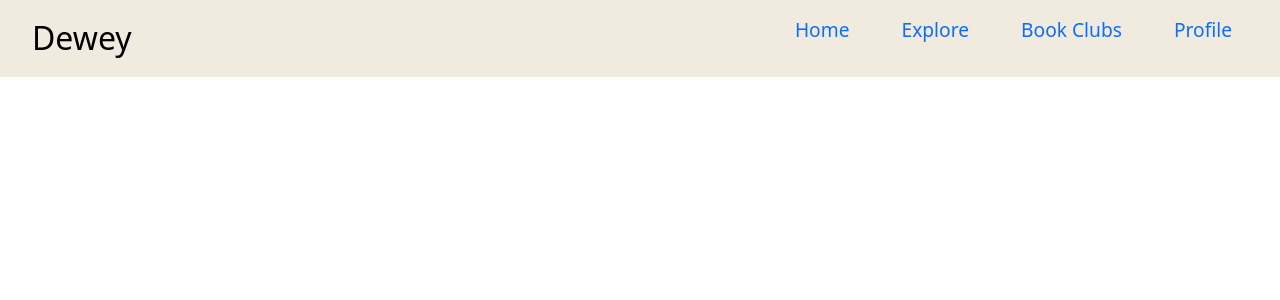
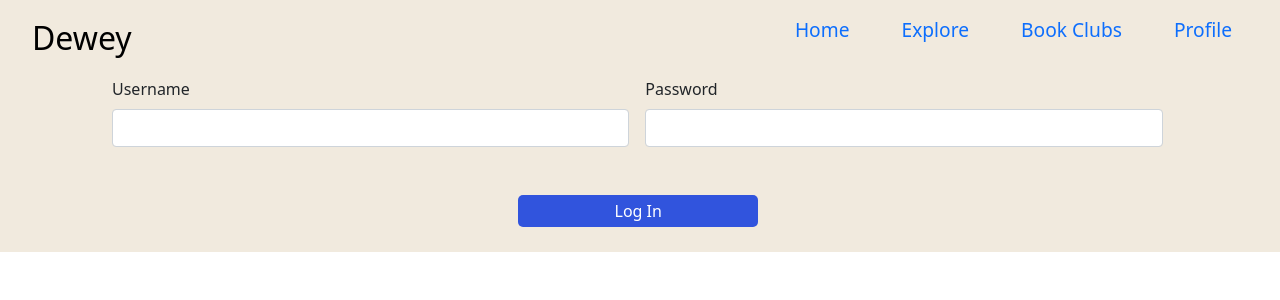
Before and after one commit to MitchA29/CapstoneFrontend, a React (Create React App) app: page /login in a window 1280 px wide. Shown: the top 300 px of the page. Built offline with nearby package versions, Linux system fonts and the light colour scheme.

Commit message:
Added Profile and LogIn components.

```diff
--- a/src/components/App.jsx
+++ b/src/components/App.jsx
@@ -6,31 +6,29 @@ import NavBar from "./NavBar/NavBar";
 import jwtDecode from "jwt-decode";
 import LandingPage from "./LandingPage/LandingPage"
 import SignUp from "./SignUp/SignUp";
+import LogIn from "./LogIn/LogIn";
+import Profile from "./Profile/Profile";
 
 class App extends Component {
     constructor(props){
         super(props);
-        this.state = {
-            user:''
-    }
+        this.state = { };
 }
 
     componentDidMount(){
         const jwt = localStorage.getItem('token');
         try{
             const user = jwtDecode(jwt)
-            this.setState({
-                user
-            });
+            this.setState({user});
         } catch {
             console.log('hi')
         }
     }
 
-    // showProdcuts = async()=>{
-    //     let response = await axios.get(`https://localhost:44394/api/products/`)
-    //     console.log(response)
-    // }
+    showStories = async()=>{
+        let response = await axios.get(`http://127.0.0.1:8000/api/stories/all/`)
+        console.log(response)
+    }
 
     render(){
         const user = this.state.user;
@@ -39,8 +37,10 @@ class App extends Component {
                 <NavBar user = {user} />
                 <div>
                     <Routes>
-                        <Route path="/" exact element={<LandingPage/>} />
+                        <Route path="/" element={<LandingPage/>} />
                         <Route path="/signup/" exact element={<SignUp/>} />
+                        <Route path="/login/" exact element={<LogIn/>} />
+                        <Route path="/profile/" exact element={<Profile/>} />
 
                     </Routes>
               </div>
--- a/src/components/LandingPage/LandingPage.jsx
+++ b/src/components/LandingPage/LandingPage.jsx
@@ -1,18 +1,33 @@
 import React from 'react';
 import "./LandingPage.css"
 import { NavLink } from "react-router-dom";
+import axios from 'axios';
 import { Link } from "react-router-dom";
 
 const LandingPage = (props)=>{
+    let handleSubmitLogIn = async (event) => {
+        event.preventDefault();
+        let response = await axios.post("http://127.0.0.1:8000/api/auth/login/");
+        console.log(response.data);
+        localStorage.setItem("token", response.data.access);
+        window.location = "/login/";
+    }
+    let handleSubmitSignUp = async (event) => {
+        event.preventDefault();
+        let response = await axios.post("http://127.0.0.1:8000/api/signup/");
+        console.log(response.data);
+        localStorage.setItem("token", response.data.access);
+        window.location = "/signup/";
+    }
     return(
         <div className="LandingPageParent">
             <div className="SlideOne">
                 <div className="SlideOne-text">
-                    <h1 className="welcome">FOR THE LOVE OF STORIES</h1>
+                    <h1 className="welcome">For the love of stories.</h1>
                 </div>
                 <div class="HomeButtons">
-                    <button className="LogInButton" type="submit">Log In</button>
-                    <button className="SignUpButton" type="submit">Sign Up</button>
+                    <a className="LogInButton" href="/login/">Log In</a>
+                    <a className="SignUpButton" href="/signup/">Sign Up</a>
                 </div>
             </div>
             <div className="SlideOne-image">
--- a/src/components/LogIn/LogIn.jsx
+++ b/src/components/LogIn/LogIn.jsx
@@ -0,0 +1,36 @@
+import React, {useState} from "react";
+import "./LogIn.css";
+import axios from "axios";
+
+const LogIn = () => {
+    const [username, setUsername] = useState("");
+    const [password, setPassword] = useState("");
+
+    let handleSubmit = async (event) => {
+        event.preventDefault();
+        let logInCred = {username: username, password: password};
+        let response = await axios.post("http://127.0.0.1:8000/api/auth/login/", logInCred);
+        console.log(response.data);
+        localStorage.setItem("token", response.data.access);
+        window.location = "/profile/";
+    }
+
+    return (
+        <div className="logInParent">
+            <form class="row g-3" onSubmit={(event) => handleSubmit(event)}>
+            <div class="col-md-5">
+                <label for="inputUserName" class="form-label">Username</label>
+                <input type="username" class="form-control" id="inputUserName" onChange={(event) => setUsername(event.target.value)}/>
+            </div>
+            <div class="col-md-5">
+                <label for="inputPassword4" class="form-label">Password</label>
+                <input type="password" class="form-control" id="inputPassword" onChange={(event) => setPassword(event.target.value)}/>
+            </div>
+            <div class="col-12">
+                <button type="submit" id="signUpButton" class="signUpButton">Log In</button>
+            </div>
+        </form>
+        </div>
+    );
+}
+export default LogIn;
--- /dev/null
+++ b/src/components/Profile/Profile.jsx
@@ -0,0 +1,24 @@
+import React from 'react';
+import "./Profile.css"
+import { NavLink } from "react-router-dom";
+import { Link } from "react-router-dom";
+
+const Profile = (props)=>{
+    return(
+        <div className="ProfileParent">
+            <div className="SlideOne">
+                <div className="SlideOne-text">
+                    <h1 className="welcome">suck it code</h1>
+                </div>
+                <div class="HomeButtons">
+                    <button className="LogInButton" type="submit">Log In</button>
+                    <button className="SignUpButton" type="submit">Sign Up</button>
+                </div>
+            </div>
+            <div className="SlideOne-image">
+            <img src="LandingPageImage.png" alt="IntroPicture"/>
+            </div>
+        </div>
+    );
+}
+export default Profile;
--- a/src/components/SignUp/SignUp.jsx
+++ b/src/components/SignUp/SignUp.jsx
@@ -1,36 +1,60 @@
-import React, {Component} from "react";
+import React, {useState} from "react";
 import "./SignUp.css";
+import axios from "axios";
 
-export default class SignUp extends Component {
-    render() {
+const SignUp = () => {
+    const [firstName, setFirstName] = useState("");
+    const [lastName, setLastName] = useState("");
+    const [email, setEmail] = useState("");
+    const [username, setUsername] = useState("");
+    const [password, setPassword] = useState("");
+
+    const newPerson = {
+        firstName: firstName,
+        lastName: lastName,
+        email: email,
+        username: username,
+        password: password,
+    }
+
+    let handleSubmit = async (event) => {
+        event.preventDefault();
+        let response = await axios.post("http://127.0.0.1:8000/api/auth/register/", newPerson);
+        console.log(response.data);
+        if (response.request.status === 201) {
+            alert("You're in! Please sign in to explore.");
+            window.location = "/login/";
+        }
+    };
+
     return (
         <div className="signUpParent">
-                <form class="row g-3">
+            <form class="row g-3" onSubmit={(event) => handleSubmit(event)}>
             <div class="col-md-5">
                 <label for="inputFirstName" class="form-label">First Name</label>
-                    <input type="text" class="form-control" id="inputFirstName"/>
+                <input type="text" class="form-control" id="inputFirstName" onChange={(event) => setFirstName(event.target.value)}/>
             </div>
             <div class="col-md-5">
                 <label for="inputLastName" class="form-label">LastName</label>
-                    <input type="text" class="form-control" id="inputLastName"/>
+                <input type="text" class="form-control" id="inputLastName"onChange={(event) => setLastName(event.target.value)}/>
             </div>
             <div class="col-10">
                 <label for="inputEmail4" class="form-label">Email</label>
-                    <input type="email" class="form-control" id="inputEmail"/>
+                <input type="email" class="form-control" id="inputEmail"onChange={(event) => setEmail(event.target.value)}/>
             </div>
             <div class="col-md-5">
                 <label for="inputUserName" class="form-label">Username</label>
-                    <input type="username" class="form-control" id="inputUserName"/>
+                <input type="username" class="form-control" id="inputUserName" onChange={(event) => setUsername(event.target.value)}/>
             </div>
             <div class="col-md-5">
                 <label for="inputPassword4" class="form-label">Password</label>
-                    <input type="password" class="form-control" id="inputPassword"/>
+                <input type="password" class="form-control" id="inputPassword" onChange={(event) => setPassword(event.target.value)}/>
             </div>
             <div class="col-12">
                 <button type="submit" id="signUpButton" class="signUpButton">Sign Up</button>
             </div>
         </form>
         </div>
-        )
+    );
 }
-}
+export default SignUp;
```
Also changed, not shown: src/components/Profile/Profile.css (added). Lines whose indentation alone changed are shown as unchanged.
